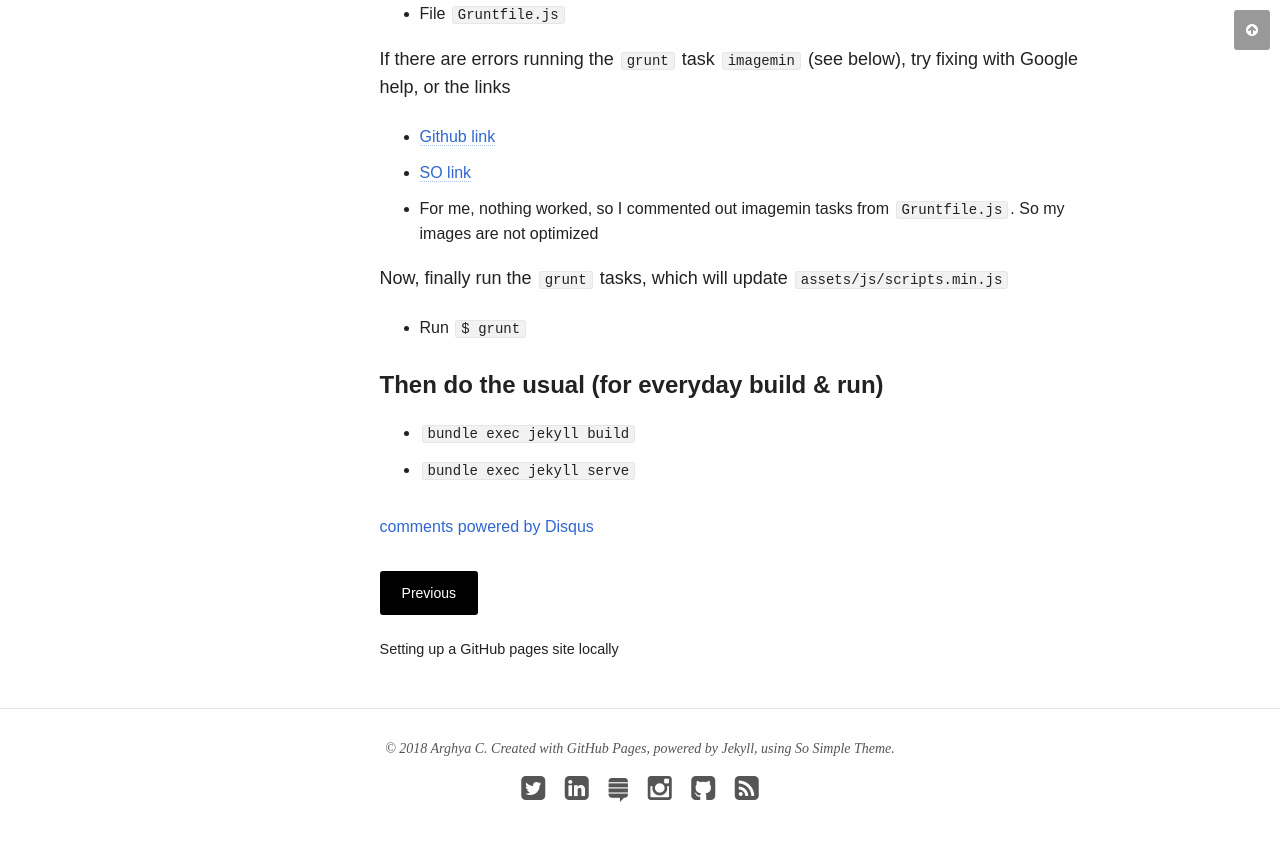
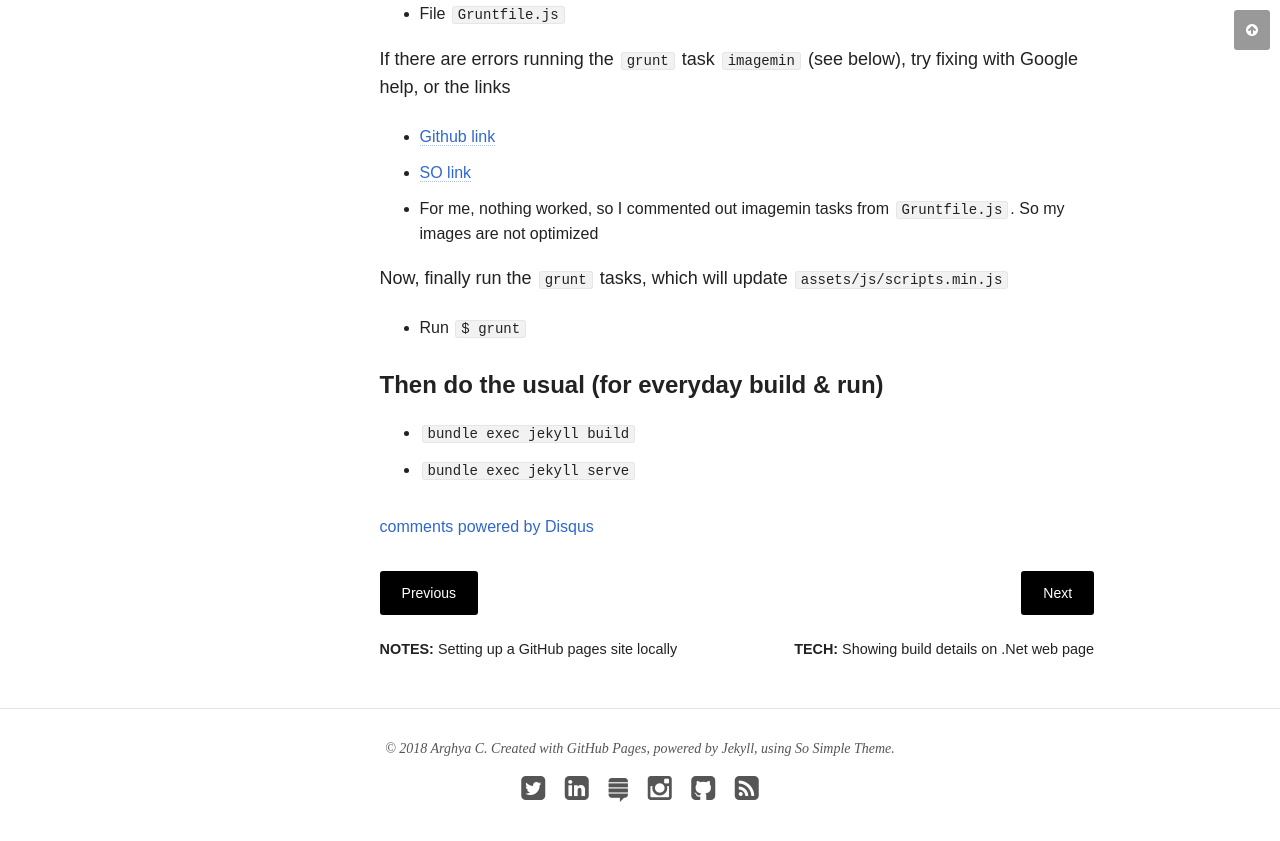
Before and after one commit to chakrabar/chakrabar.github.io, a Jekyll site: the page built from _posts/notes/2017-11-09-adding-remote-theme-to-github-pages.md, in a window 1280 px wide and 900 px high, scrolled down 4005 px. Shown: the top 841 px of the window. Built offline with Jekyll 4.4.1, drawn with Linux system fonts in a browser that asks for light colours; nearby versions of some CDN libraries; comment, search, counter and statistics services are not loaded.

Commit message:
Updating pagination
In last update, we restricted pagination to same category. But that had a problem it couldn't skip over. Now we are back to all-category pagination, but showing category name with post title.

```diff
--- a/_layouts/post.html
+++ b/_layouts/post.html
@@ -74,8 +74,8 @@
           {% endif %}
         -->
 
-        <!-- pagination moved inside "entry-content" by Arghya, dumb crappy patch to navigate within same category -->
-        <nav class="pagination" role="navigation"> <!--Arghya trying to add navigation titles, also exclude notes-->
+        <!-- BUGGY pagination, that retricts to same category, but cannot skip over
+        <nav class="pagination" role="navigation">
           {% if page.previous and page.previous.categories.first == page.categories.first %}
             <div class="prev">
               <a href="{{ site.url }}{{ page.previous.url }}" class="btn" title="{{ page.previous.title }}">Previous</a>
@@ -88,6 +88,18 @@
               <span>{{ page.next.title }}</span>
             </div>
           {% endif %}
+        </nav><!-- /.pagination -->
+
+        <!-- pagination moved inside "entry-content" by Arghya, and to add navigation titles -->
+        <nav class="pagination" role="navigation">
+            <div class="prev">
+              <a href="{{ site.url }}{{ page.previous.url }}" class="btn" title="{{ page.previous.title }}">Previous</a>
+              <span><strong>{{ page.previous.categories.first | replace:'articles','tech' | upcase }}:</strong> {{ page.previous.title }}</span>
+            </div>
+            <div class="next">
+              <a href="{{ site.url }}{{ page.next.url }}" class="btn" title="{{ page.next.title }}">Next</a>
+              <span><strong>{{ page.next.categories.first | replace:'articles','tech' | upcase }}:</strong> {{ page.next.title }}</span>
+            </div>
         </nav><!-- /.pagination -->
       </div><!-- /.entry-content -->
     </div><!-- /.entry-wrapper -->
```
